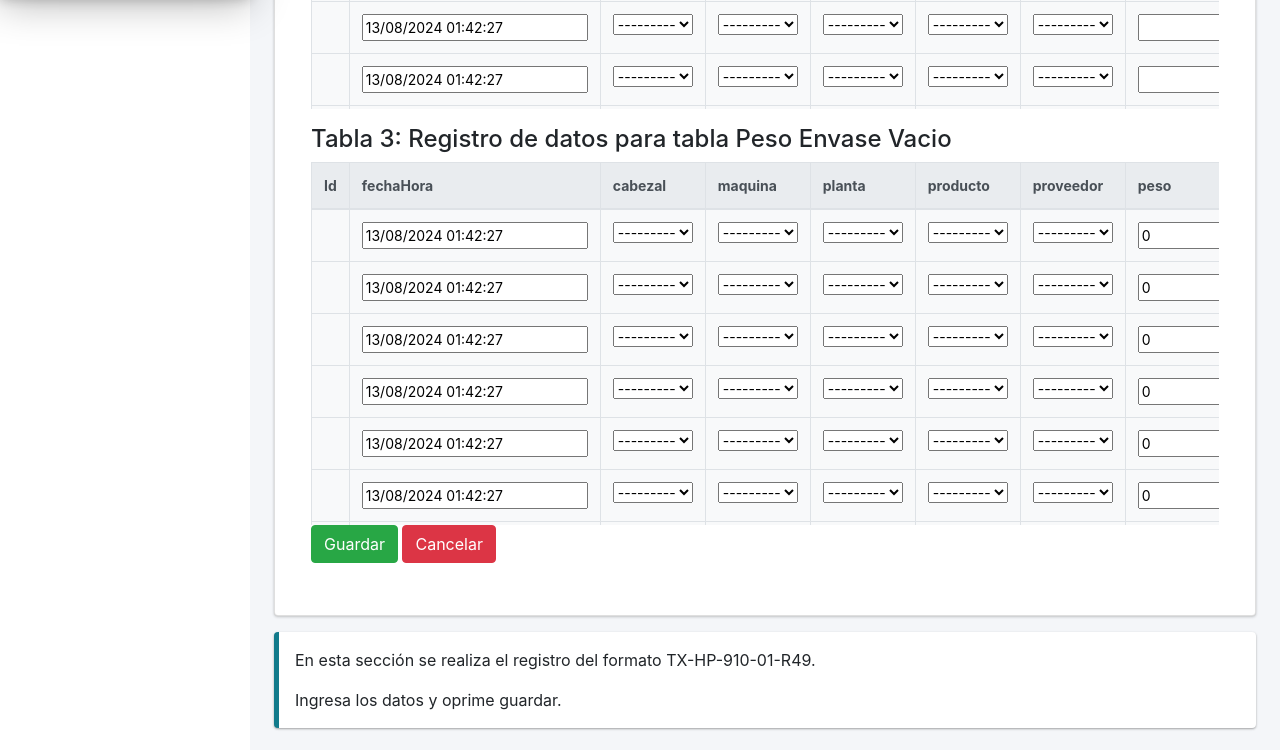
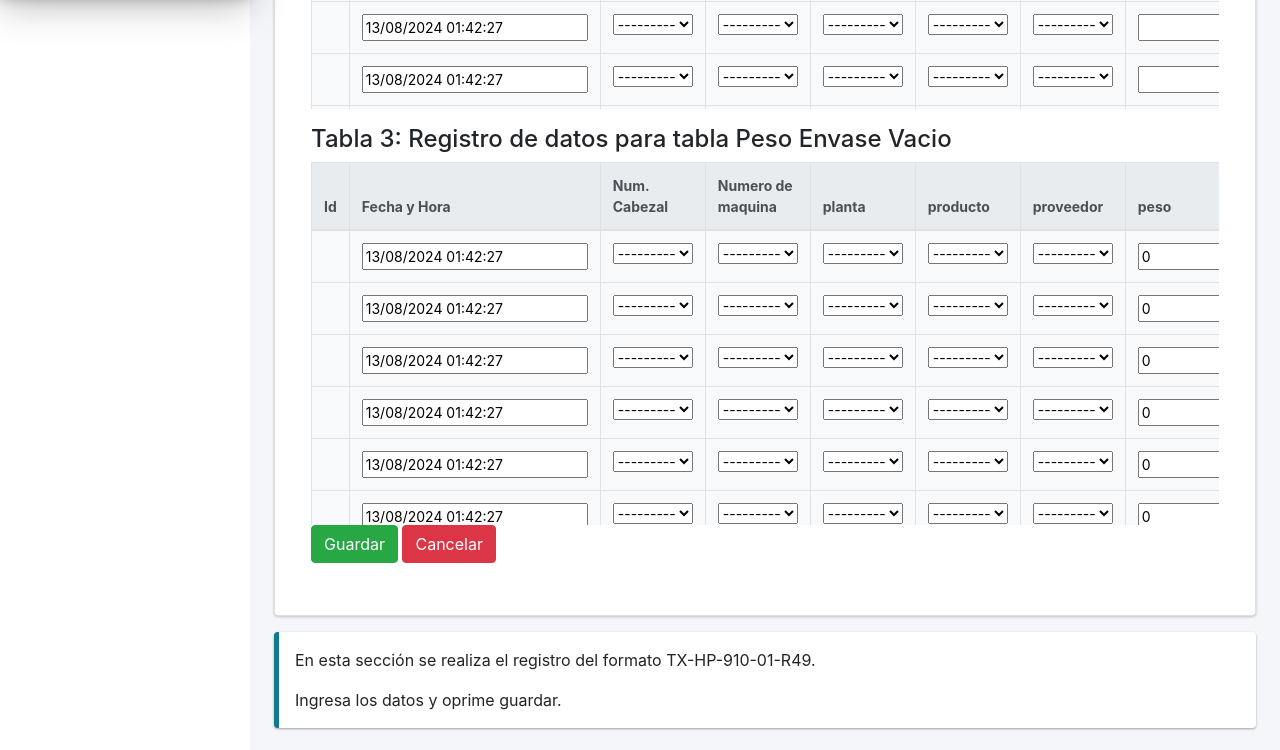
Before and after one commit to JimmyVazquez-stack/Proyecto-Liconsa, a Django app: page /control_calidad/encabezador49_create/ in a window 1280 px wide. Shown: the part 1058-1808 px from the top of the page. Run offline with Django 5.2, Linux system fonts and the light colour scheme; data that the repository does not hold is empty; some libraries are stand-ins or nearby versions.

Commit message:
Modificacion titulos columnas en template

```diff
--- a/laboratorio_control_calidad/templates/encabezador49_Create.html
+++ b/laboratorio_control_calidad/templates/encabezador49_Create.html
@@ -118,9 +118,9 @@
                                                     <thead class="thead-light" style="font-size: 14px">
                                                         <tr>
                                                             <th>Id</th>
-                                                            <th>fechaHora</th>
-                                                            <th>cabezal</th>
-                                                            <th>maquina</th>
+                                                            <th>Fecha y Hora</th>
+                                                            <th>Num. Cabezal</th>
+                                                            <th>Numero de maquina</th>
                                                             <th>planta</th>
                                                             <th>producto</th>
                                                             <th>proveedor</th>
```
